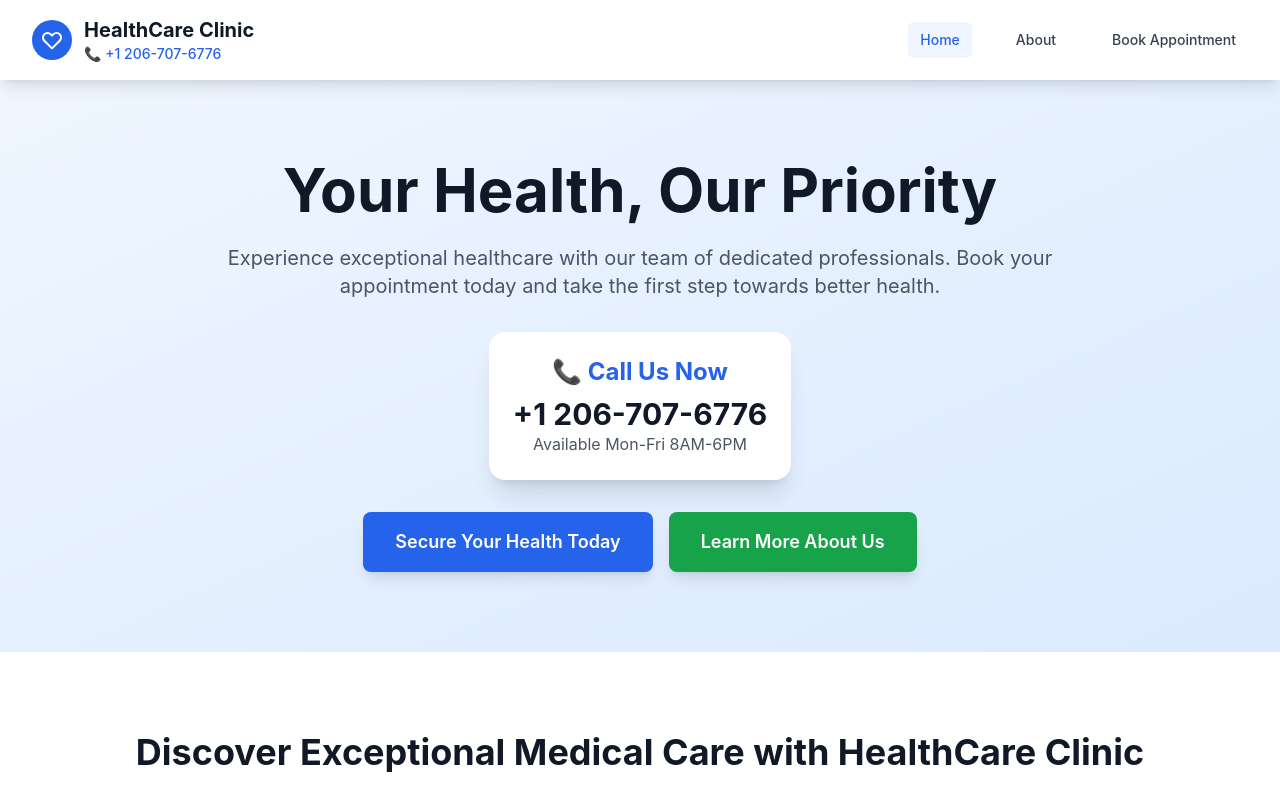
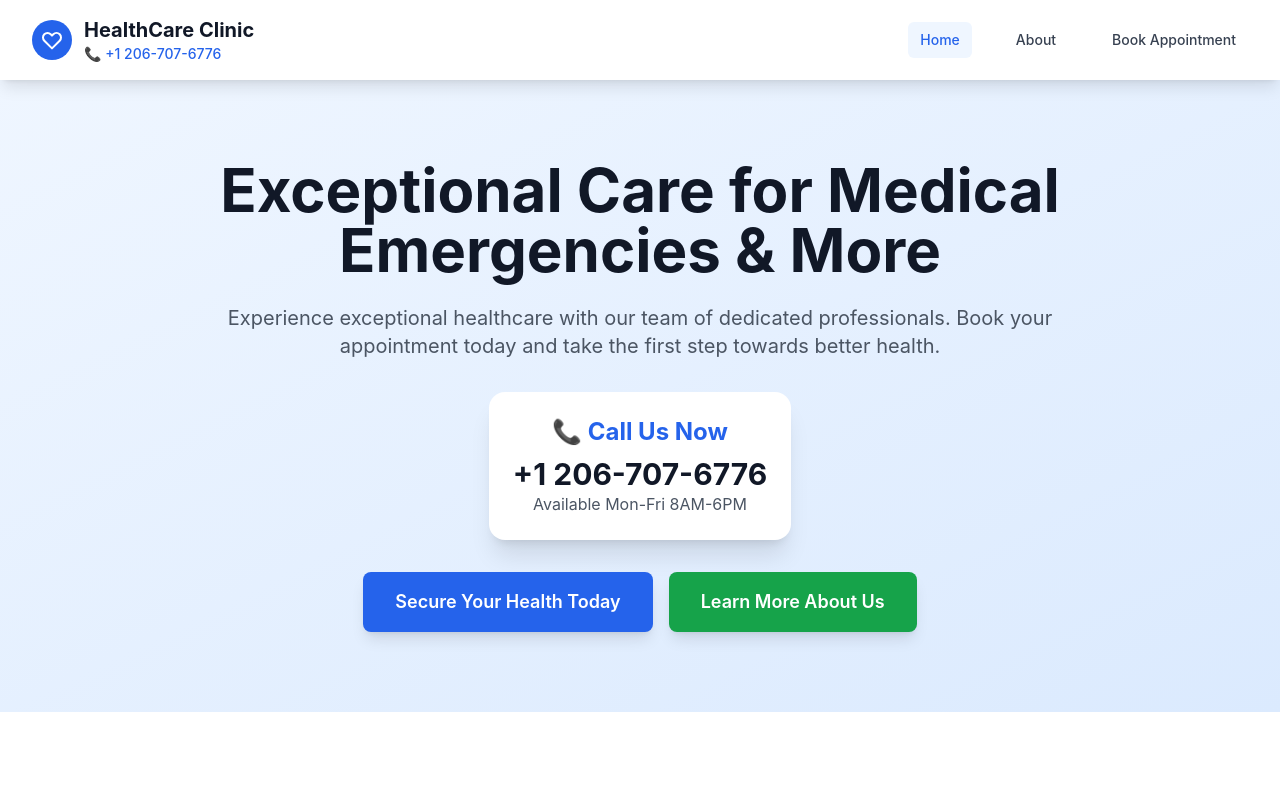
Before and after one commit to DaniyalAlam002/reacttrackingbooking, a React (Vite) app: page / in a window 1280 px wide. Shown: the top 791 px of the page. Built offline with nearby package versions, Linux system fonts and the light colour scheme.

Commit message:
ai-optimize: heading — Exceptional Care for Medical Emergencies

```diff
--- a/src/pages/Home.jsx
+++ b/src/pages/Home.jsx
@@ -34,7 +34,7 @@ const Home = () => {
         <div className="max-w-7xl mx-auto px-4 sm:px-6 lg:px-8 text-center">
           <div className="max-w-4xl mx-auto">
             <h1 className="text-4xl md:text-6xl font-bold text-gray-900 mb-6">
-              Your Health, Our Priority
+              Exceptional Care for Medical Emergencies & More
             </h1>
             <p className="text-xl text-gray-600 mb-8">
               Experience exceptional healthcare with our team of dedicated professionals.
```
